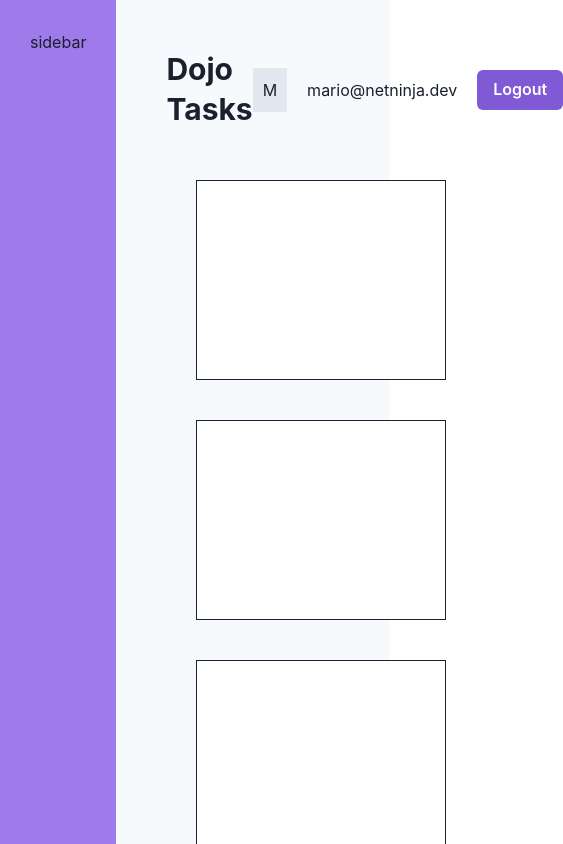
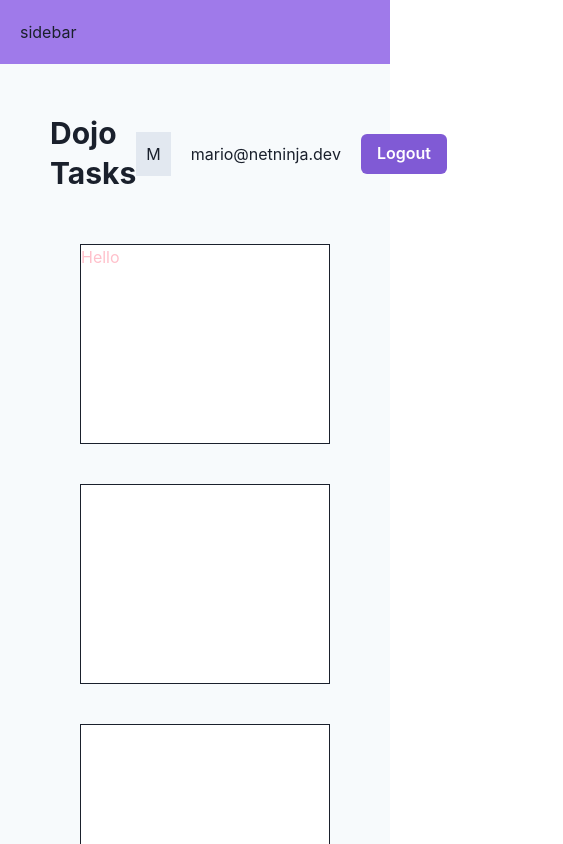
Before and after one commit to brittbrink/prototypes-loyyo, a React (Vite) app in the folder Chakra-ui-tutorial/: page / in a window 390 px wide. Shown: the top 844 px of the page, 563 px wide, since content can reach past the window. Built offline with nearby package versions, Linux system fonts and the light colour scheme.

Commit message:
Enhance responsiveness in RootLayout and update Dashboard with dynamic text color, lesson 5

```diff
--- a/Chakra-ui-tutorial/src/layouts/RootLayout.jsx
+++ b/Chakra-ui-tutorial/src/layouts/RootLayout.jsx
@@ -5,11 +5,21 @@ import { Grid, GridItem } from "@chakra-ui/react"
 export default function RootLayout() {
   return (
     <Grid templateColumns="repeat(6, 1fr)" bg="gray.50">
-      <GridItem as="aside" colSpan={1} bg="purple.400" minH="100vh" p="30px">
+      <GridItem
+        as="aside"
+        colSpan={{ base: 6, lg: 2, xl: 1 }}
+        bg="purple.400"
+        minH={{lg: "100vh"}}
+        p={{ base: "20px", lg: "30px" }}
+      >
         <span>sidebar</span>
       </GridItem>
 
-      <GridItem as="main" colSpan={5} p="40px">
+      <GridItem
+        as="main"
+        colSpan={{ base: 6, lg: 4, xl: 5 }}
+        p="40px"
+      >
         <Navbar />
         <Outlet />
       </GridItem>
--- a/Chakra-ui-tutorial/src/pages/Dashboard.jsx
+++ b/Chakra-ui-tutorial/src/pages/Dashboard.jsx
@@ -1,10 +1,12 @@
-import { Box, SimpleGrid } from "@chakra-ui/react"
+import { Box, SimpleGrid, Text } from "@chakra-ui/react"
 
 export default function Dashboard() {
 
   return (
     <SimpleGrid spacing={10} p={10} minChildWidth="250px">
-      <Box bg="white" h="200px" border="1px solid"></Box>
+      <Box bg="white" h="200px" border="1px solid">
+        <Text color={{base: "pink", md: "blue", lg: "green"}}>Hello</Text>
+      </Box>
       <Box bg="white" h="200px" border="1px solid"></Box>
       <Box bg="white" h="200px" border="1px solid"></Box>
       <Box bg="white" h="200px" border="1px solid"></Box>
```
